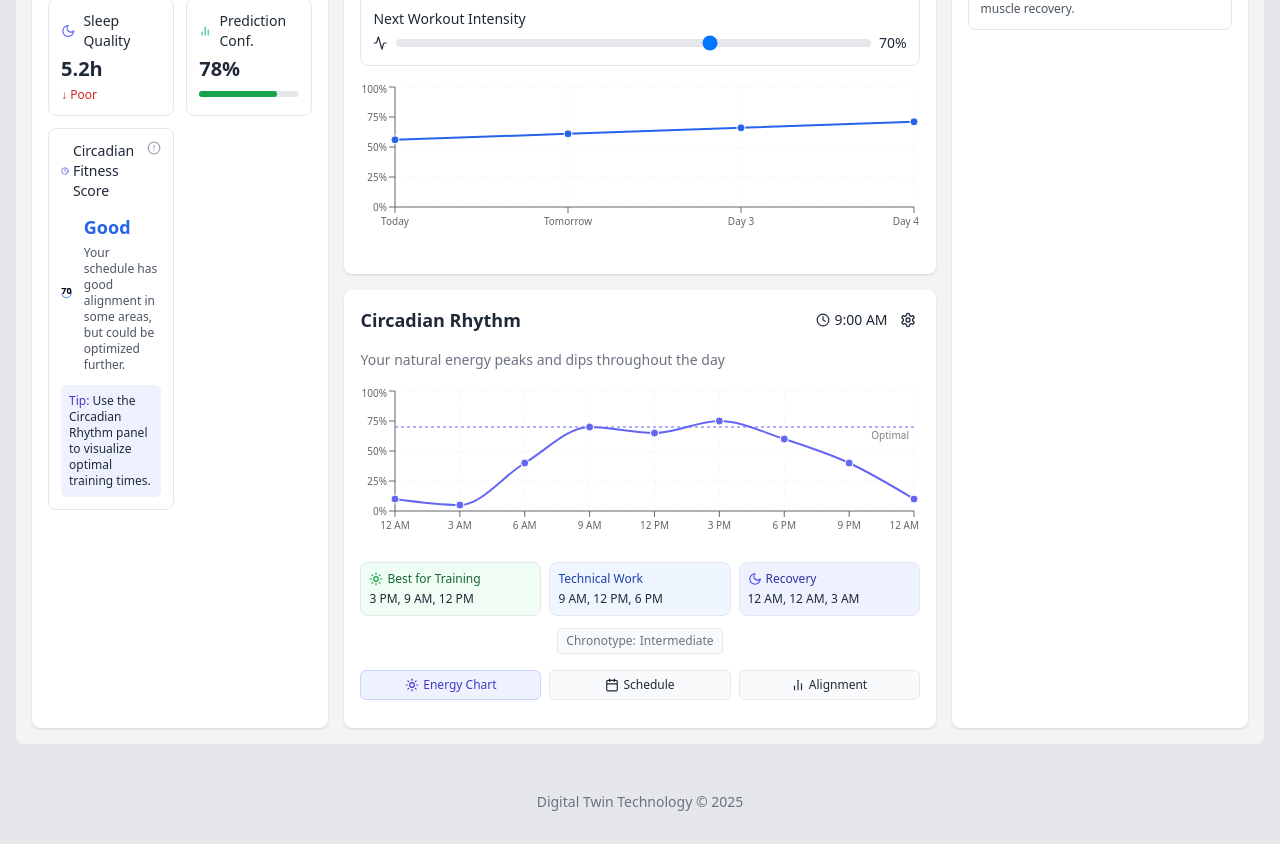
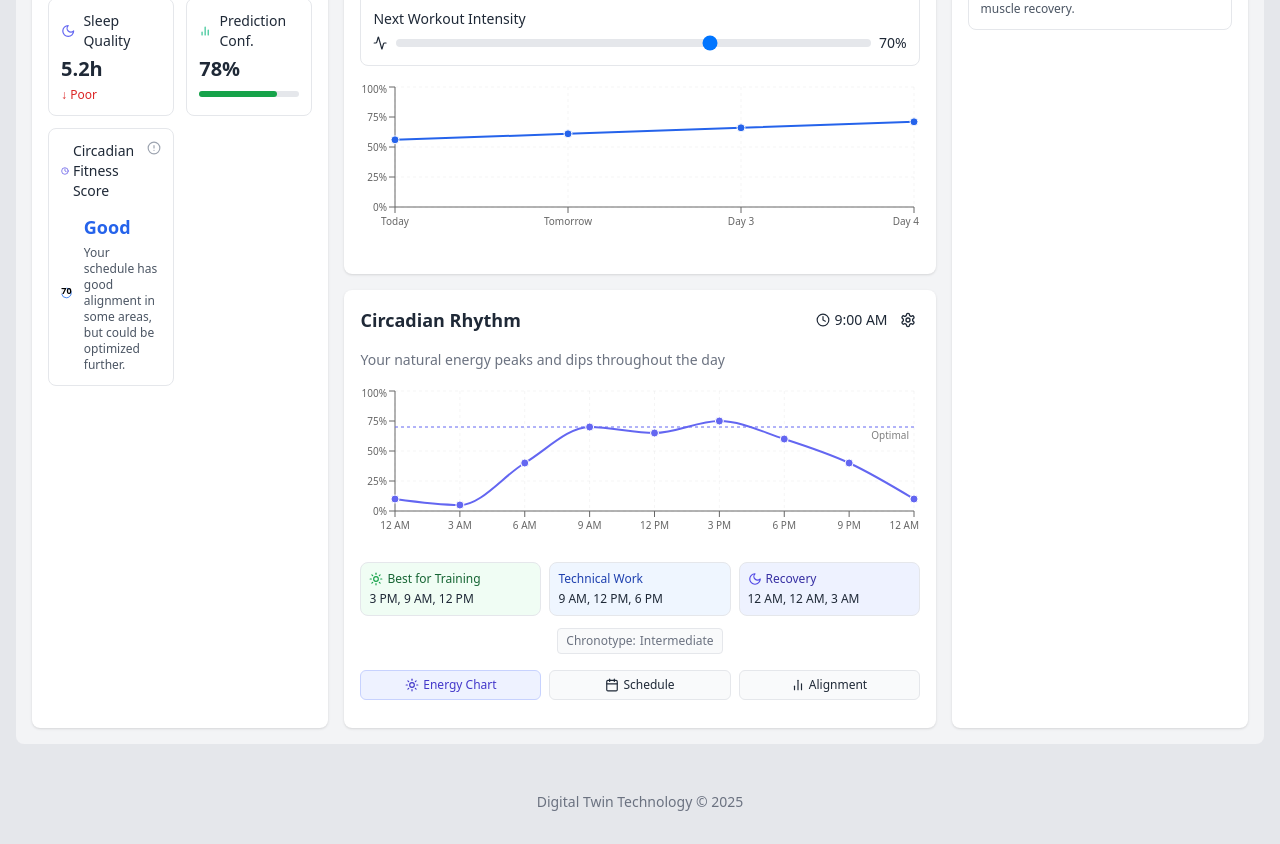
Before and after one commit to VolkerFelix/digital-twin-app, a React (Create React App) app: page / in a window 1280 px wide. Shown: the part 680-1524 px from the top of the page. Built offline with nearby package versions, Linux system fonts and the light colour scheme.

Commit message:
Removed tip

```diff
--- a/src/components/simulation/CircadianFitnessScore.jsx
+++ b/src/components/simulation/CircadianFitnessScore.jsx
@@ -153,12 +153,6 @@ const CircadianFitnessScore = () => {
           </div>
         </div>
       </div>
-
-      {score < 80 && (
-        <div className="mt-3 text-xs bg-indigo-50 p-2 rounded-md">
-          <span className="font-medium text-indigo-700">Tip:</span> Use the Circadian Rhythm panel to visualize optimal training times.
-        </div>
-      )}
     </div>
   );
 };
```
